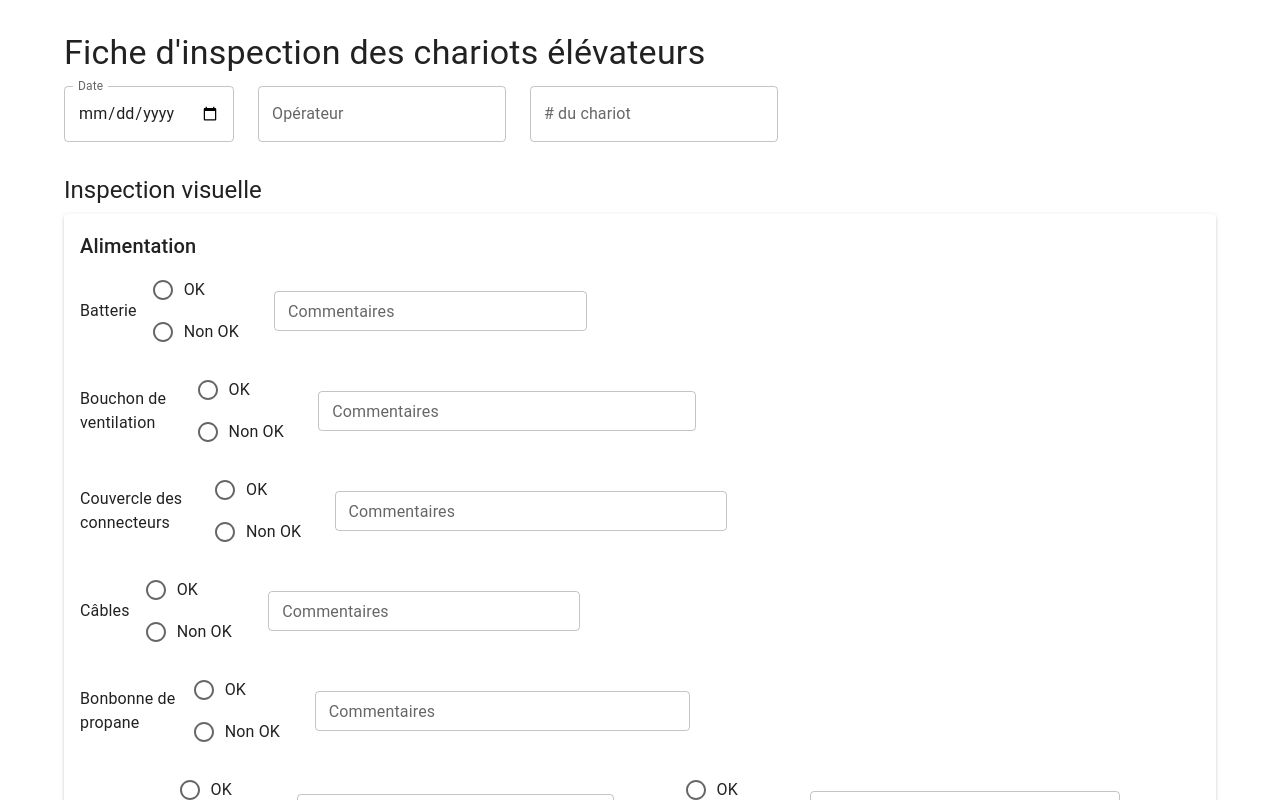
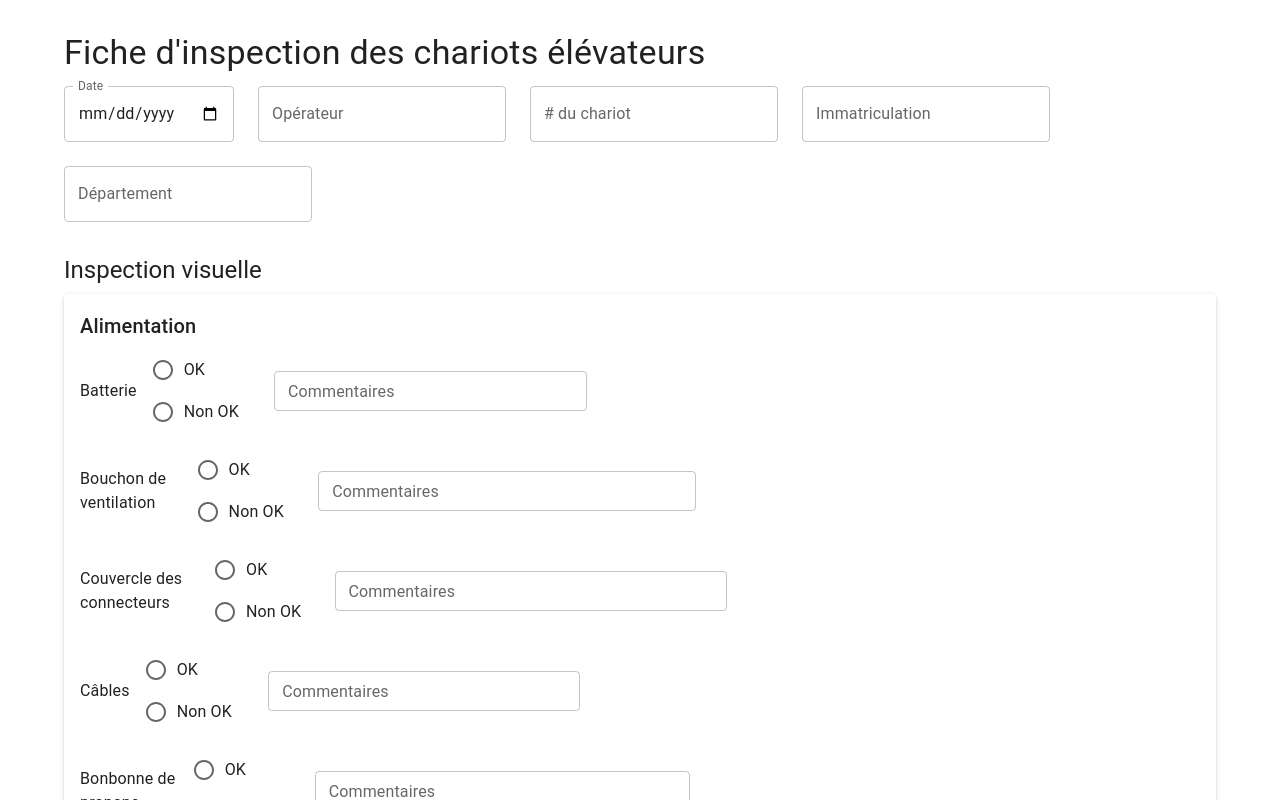
Before and after one commit to elboKazQC/inspection-Chariot-elevateur, a React (Create React App) app in the folder inspection-form/: page / in a window 1280 px wide. Shown: the top 800 px of the page. Built offline with nearby package versions, Linux system fonts and the light colour scheme; what @azure/msal-react would draw is missing.

Commit message:
Fix grid layout and dynamic field types

```diff
--- a/inspection-form/src/components/InspectionForm.tsx
+++ b/inspection-form/src/components/InspectionForm.tsx
@@ -1,4 +1,4 @@
-import React from 'react';
+import React, { useRef } from 'react';
 import { useForm, Controller } from 'react-hook-form';
 import {
     Box,
@@ -12,15 +12,29 @@ import {
     Paper,
     Container,
 } from '@mui/material';
+import SignaturePad, { SignaturePadRef } from './SignaturePad';
 import { InspectionForm } from '../types/InspectionTypes';
 import { INSPECTION_SECTIONS } from '../constants/inspectionData';
 import { saveToOneDrive } from '../services/OneDriveService';
 
 const InspectionFormComponent: React.FC = () => {
-    const { control, handleSubmit } = useForm<InspectionForm>();
+    const signatureRef = useRef<SignaturePadRef>(null);
+    const { control, handleSubmit } = useForm<InspectionForm>({
+        defaultValues: {
+            date: '',
+            operator: '',
+            signature: '',
+            truckNumber: '',
+            registration: '',
+            department: '',
+        }
+    });
 
     const onSubmit = async (data: InspectionForm) => {
         try {
+            if (signatureRef.current) {
+                data.signature = signatureRef.current.getImage();
+            }
             await saveToOneDrive(data);
             console.log('Form data:', data);
         } catch (error) {
@@ -36,11 +50,11 @@ const InspectionFormComponent: React.FC = () => {
                 </Typography>
                 <Grid container spacing={2}>
                     {section.items.map((item: any, index: number) => (
-                        <Grid item xs={12} key={index} component="div">
+                        <Grid item xs={12} key={index}>
                             <Box display="flex" alignItems="center" gap={2}>
                                 <Typography variant="body1">{item.name}</Typography>
                                 <Controller
-                                    name={`${sectionName}.items.${index}.isOk`}
+                                    name={`${sectionName}.items.${index}.isOk` as any}
                                     control={control}
                                     defaultValue={null}
                                     render={({ field }) => (
@@ -51,7 +65,7 @@ const InspectionFormComponent: React.FC = () => {
                                     )}
                                 />
                                 <Controller
-                                    name={`${sectionName}.items.${index}.comments`}
+                                    name={`${sectionName}.items.${index}.comments` as any}
                                     control={control}
                                     defaultValue=""
                                     render={({ field }) => (
@@ -79,7 +93,7 @@ const InspectionFormComponent: React.FC = () => {
                 </Typography>
 
                 <Grid container spacing={3} sx={{ mb: 4 }}>
-                    <Grid item xs={12} md={4} component="div">
+                    <Grid item xs={12} md={4}>
                         <Controller
                             name="date"
                             control={control}
@@ -89,7 +103,7 @@ const InspectionFormComponent: React.FC = () => {
                             )}
                         />
                     </Grid>
-                    <Grid item xs={12} md={4} component="div">
+                    <Grid item xs={12} md={4}>
                         <Controller
                             name="operator"
                             control={control}
@@ -99,13 +113,33 @@ const InspectionFormComponent: React.FC = () => {
                             )}
                         />
                     </Grid>
-                    <Grid item xs={12} md={4} component="div">
+                    <Grid item xs={12} md={4}>
                         <Controller
                             name="truckNumber"
                             control={control}
                             defaultValue=""
                             render={({ field }) => (
                                 <TextField {...field} label="# du chariot" fullWidth />
+                            )}
+                        />
+                    </Grid>
+                    <Grid item xs={12} md={4}>
+                        <Controller
+                            name="registration"
+                            control={control}
+                            defaultValue=""
+                            render={({ field }) => (
+                                <TextField {...field} label="Immatriculation" fullWidth />
+                            )}
+                        />
+                    </Grid>
+                    <Grid item xs={12} md={4}>
+                        <Controller
+                            name="department"
+                            control={control}
+                            defaultValue=""
+                            render={({ field }) => (
+                                <TextField {...field} label="Département" fullWidth />
                             )}
                         />
                     </Grid>
@@ -125,6 +159,14 @@ const InspectionFormComponent: React.FC = () => {
                     renderInspectionSection(section, `operationalInspection.${key}`)
                 ))}
 
+                <Typography variant="h5" gutterBottom sx={{ mt: 4 }}>
+                    Signature de l'opérateur
+                </Typography>
+                <Box sx={{ mb: 2 }}>
+                    <SignaturePad ref={signatureRef} />
+                </Box>
+                <Button variant="text" onClick={() => signatureRef.current?.clear()}>Effacer la signature</Button>
+
                 <Box sx={{ mt: 4, mb: 4 }}>
                     <Button variant="contained" color="primary" type="submit" size="large">
                         Enregistrer
--- /dev/null
+++ b/inspection-form/src/components/SignaturePad.tsx
@@ -0,0 +1,60 @@
+import React, { useRef, useImperativeHandle, forwardRef, useEffect } from 'react';
+
+export interface SignaturePadRef {
+  clear: () => void;
+  getImage: () => string;
+}
+
+const SignaturePad = forwardRef<SignaturePadRef>((_, ref) => {
+  const canvasRef = useRef<HTMLCanvasElement | null>(null);
+  const drawing = useRef(false);
+
+  useImperativeHandle(ref, () => ({
+    clear() {
+      const ctx = canvasRef.current?.getContext('2d');
+      if (ctx && canvasRef.current) {
+        ctx.clearRect(0, 0, canvasRef.current.width, canvasRef.current.height);
+      }
+    },
+    getImage() {
+      return canvasRef.current?.toDataURL('image/png') || '';
+    },
+  }));
+
+  useEffect(() => {
+    const canvas = canvasRef.current;
+    if (!canvas) return;
+    const ctx = canvas.getContext('2d');
+    if (!ctx) return;
+
+    const start = (e: PointerEvent) => {
+      drawing.current = true;
+      ctx.beginPath();
+      ctx.moveTo(e.offsetX, e.offsetY);
+    };
+
+    const move = (e: PointerEvent) => {
+      if (!drawing.current) return;
+      ctx.lineTo(e.offsetX, e.offsetY);
+      ctx.stroke();
+    };
+
+    const end = () => {
+      drawing.current = false;
+    };
+
+    canvas.addEventListener('pointerdown', start);
+    canvas.addEventListener('pointermove', move);
+    window.addEventListener('pointerup', end);
+
+    return () => {
+      canvas.removeEventListener('pointerdown', start);
+      canvas.removeEventListener('pointermove', move);
+      window.removeEventListener('pointerup', end);
+    };
+  }, []);
+
+  return <canvas ref={canvasRef} width={600} height={150} style={{ width: '100%', height: '150px', border: '1px solid #ccc' }} />;
+});
+
+export default SignaturePad;
```
Also changed, not shown: 2 other files (tests, documents, lock files or other folders).
